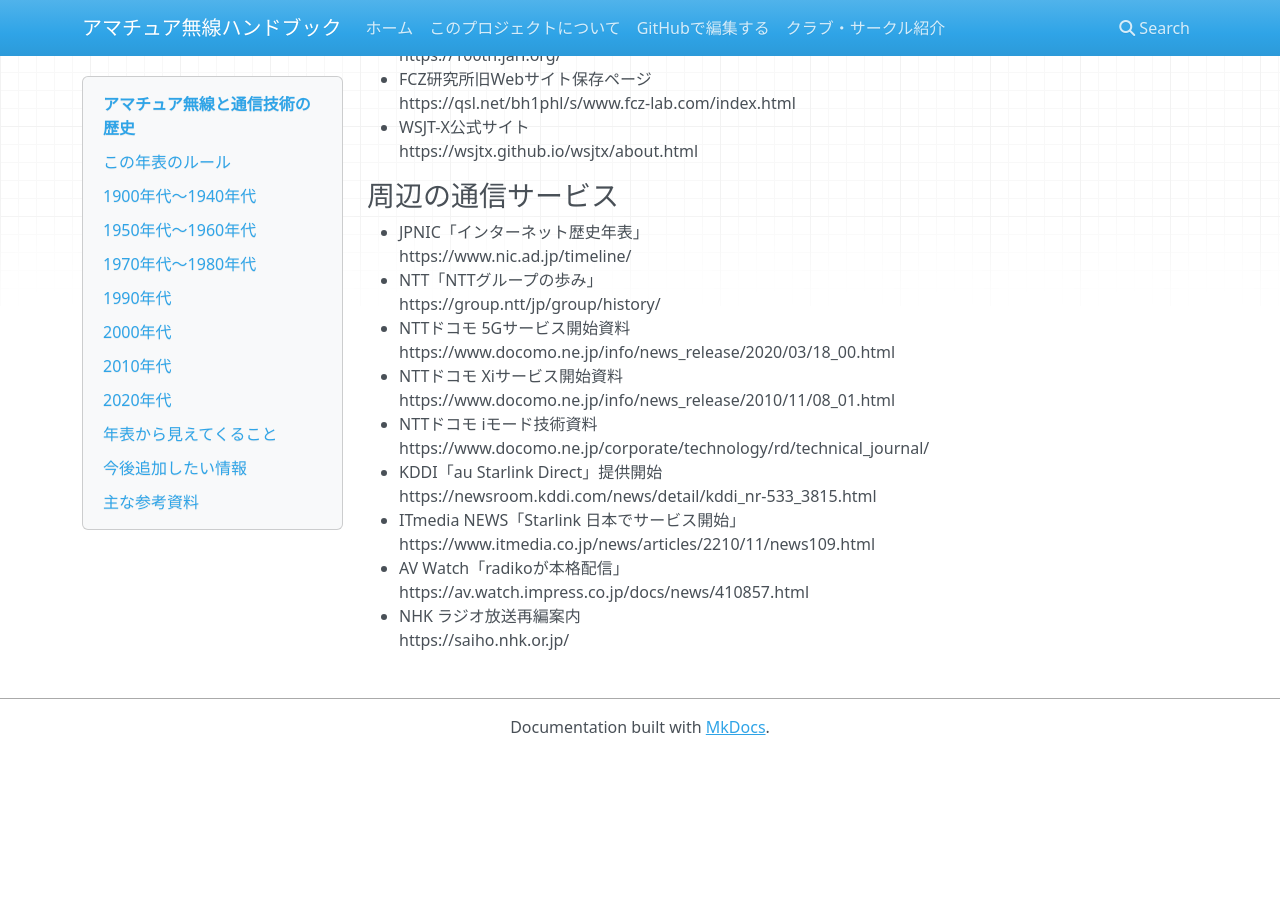
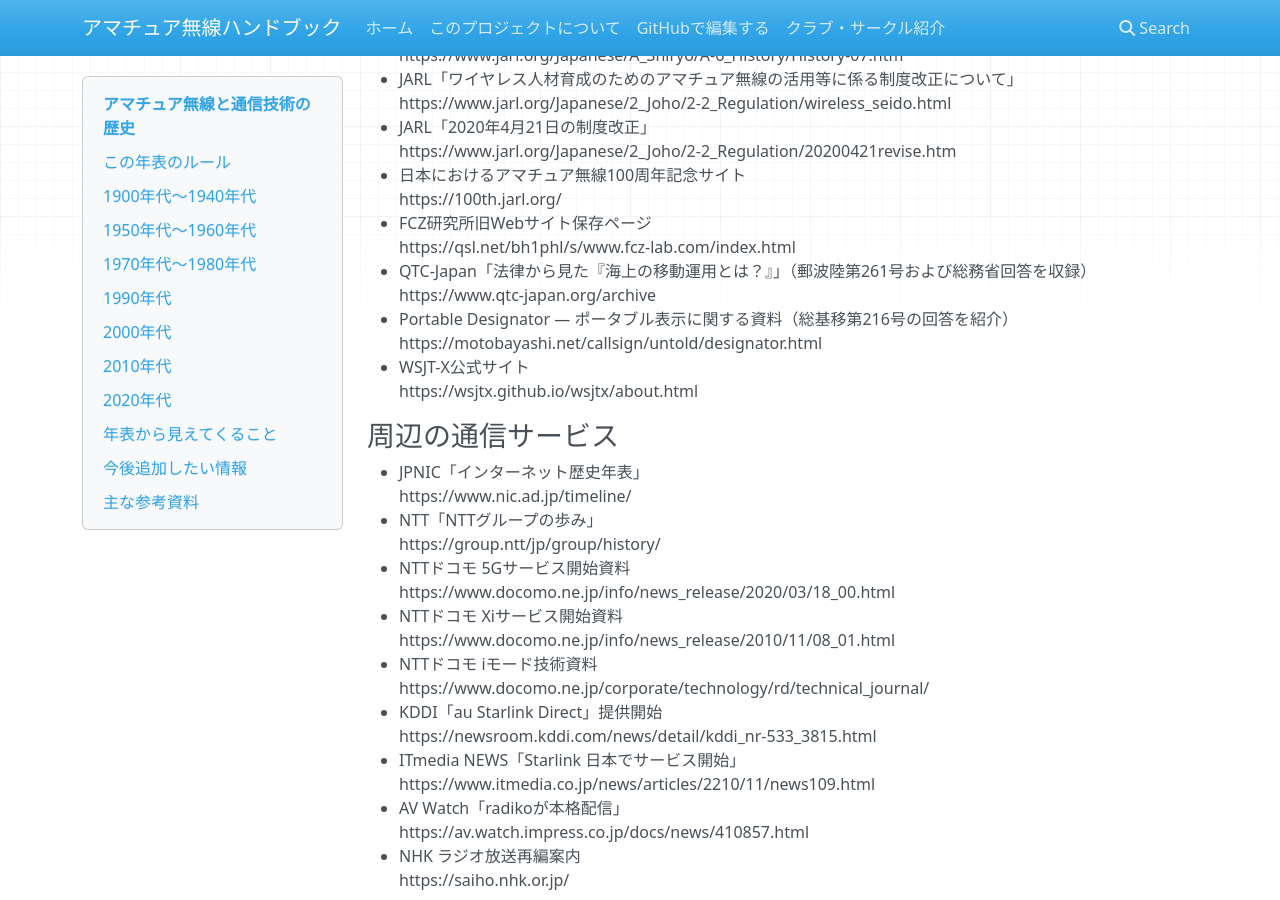
Before and after one commit to CQAKIBA/AmateurRadio-Handbook, an MkDocs documentation site: the page built from docs/15_歴史/history.md, in a window 1280 px wide and 900 px high, scrolled down 9582 px. Built offline with MkDocs 1.6.1, drawn with Linux system fonts in a browser that asks for light colours; nearby versions of some CDN libraries; before the commit the page ends 10337 px from its top, so only the background shows below that; some of the changed text lies outside the part shown.

Commit message:
Add history of portable call-area designators

```diff
--- a/docs/15_歴史/history.md
+++ b/docs/15_歴史/history.md
@@ -104,6 +104,7 @@
 ### 1955年（昭和30年）
 
 - **1月 [アマチュア無線]** JARLがIARUに復帰。
+- **2月9日 [アマチュア無線]** 電波監理局長通達「アマチュア局の取扱について」（郵波陸第261号）で、移動するアマチュア局は「できるかぎり」通報の冒頭で移動先の地域番号等を付加するよう行政指導されました。後の「JA1ABC/1」「ポータブル1」等の慣習につながります。
 
 ### 1957年（昭和32年）
 
@@ -267,6 +268,7 @@
 
 ### 2007年（平成19年）
 
+- **7月 [アマチュア無線]** 総務省は、1955年の移動運用時のポータブル表示に関する通達（郵波陸第261号）について「現在、効力を失っております」と回答し、別途の特別な規定はないことを確認しました。以後も /1 等は慣習やコンテスト規約として使われていますが、通常の移動運用における一般的な法的義務ではありません。
 - **10月1日 [アマチュア無線]** 有限会社FCZ研究所が解散。工作雑誌、FCZコイル、寺子屋シリーズ等で長く日本の自作文化を支えました。
 
 ### 2009年（平成21年）
@@ -411,6 +413,10 @@
   https://100th.jarl.org/
 - FCZ研究所旧Webサイト保存ページ
   https://qsl.net/bh1phl/s/www.fcz-lab.com/index.html
+- QTC-Japan「法律から見た『海上の移動運用とは？』」（郵波陸第261号および総務省回答を収録）
+  https://www.qtc-japan.org/archive
+- Portable Designator ― ポータブル表示に関する資料（総基移第216号の回答を紹介）
+  https://motobayashi.net/callsign/untold/designator.html
 - WSJT-X公式サイト
   https://wsjtx.github.io/wsjtx/about.html
 
```
